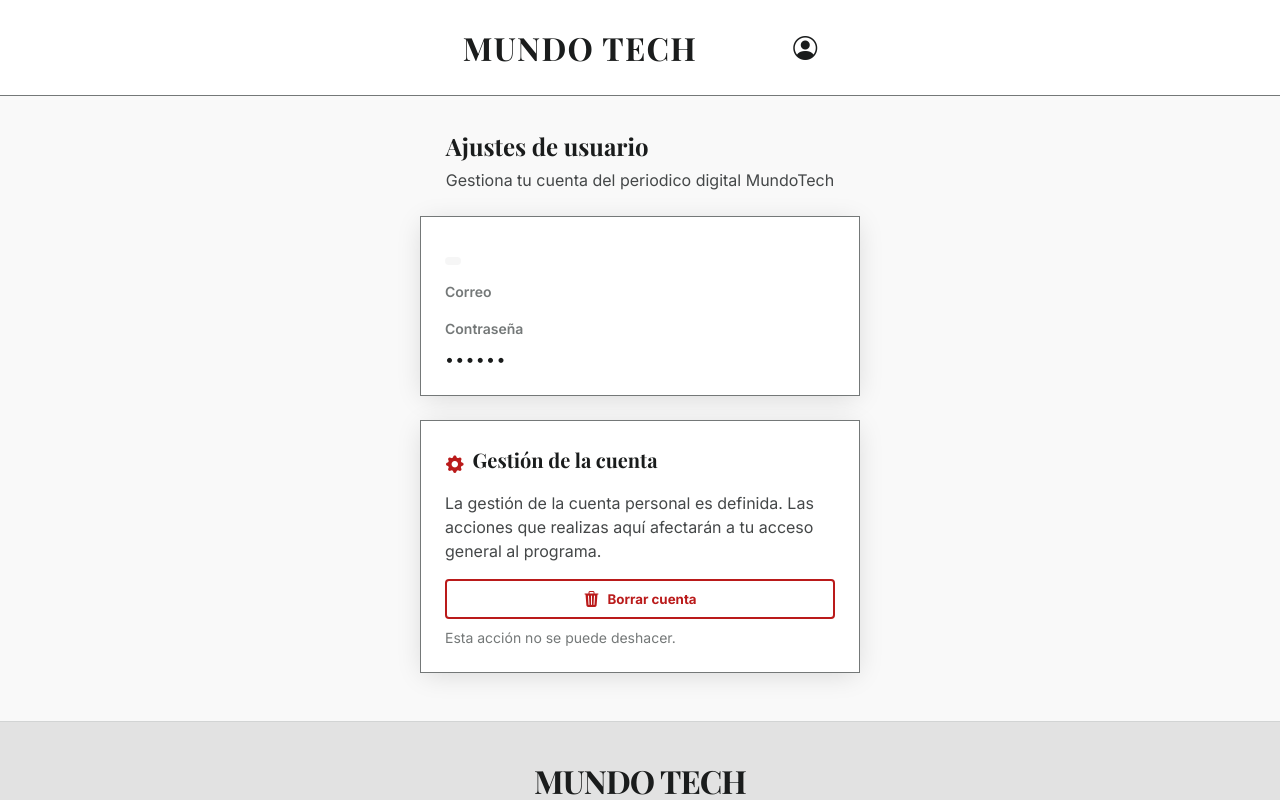
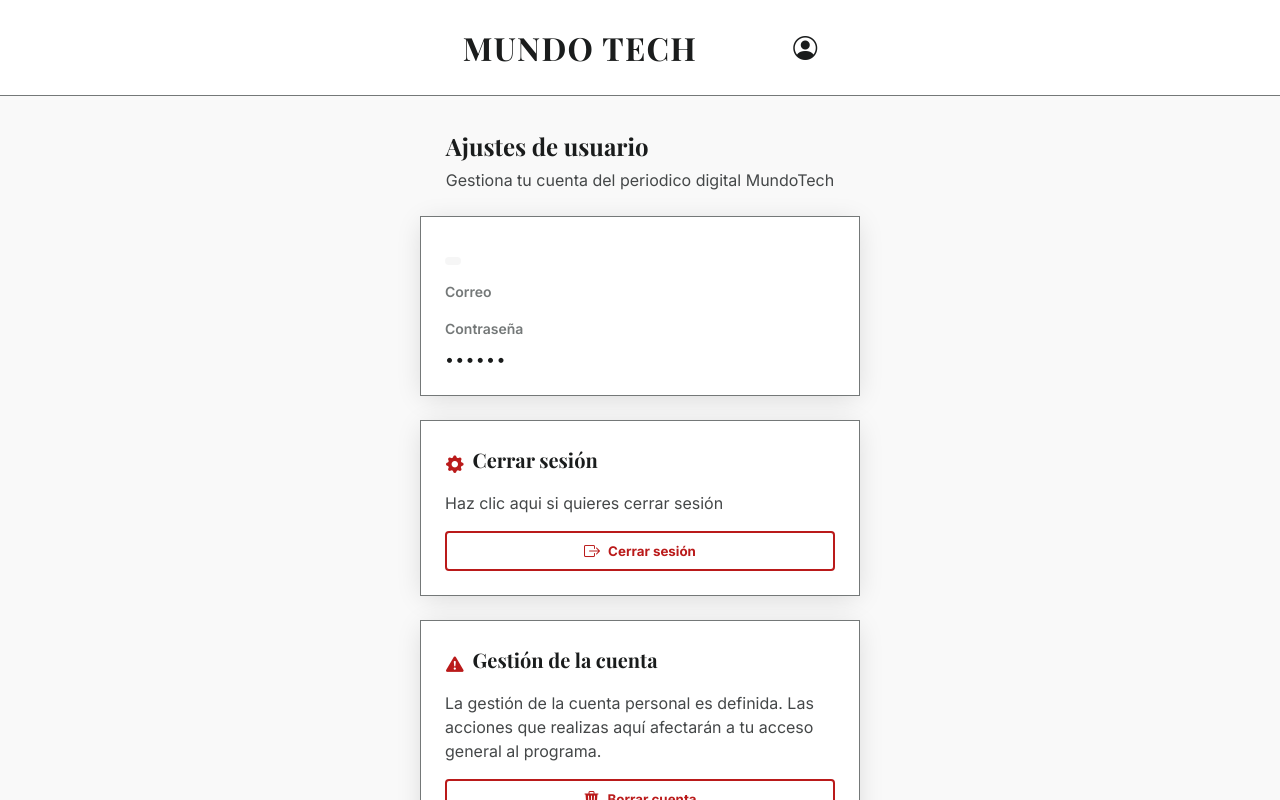
Before and after one commit to FactoriaF5-MundoTech-Team2/PeriodicoTeam2-frontend, a React (Vite) app: page /profile in a window 1280 px wide. Shown: the top 800 px of the page. Built offline with nearby package versions, Linux system fonts and the light colour scheme; no server answers; a web font is replaced by a local one.

Commit message:
add: log out feature added working with backend

```diff
--- a/src/features/users/pages/ProfilePage/ProfilePage.jsx
+++ b/src/features/users/pages/ProfilePage/ProfilePage.jsx
@@ -10,6 +10,11 @@
   const { currentUser, logout } = useUser()
   const navigate = useNavigate()
   const [showModal, setShowModal] = useState(false)
+
+  const handleLogout = () => {
+    logout()
+    navigate("/login")
+  }
 
   const handleDeleteAccount = async () => {
     try {
@@ -60,10 +65,34 @@
           </div>
         </section>
 
+
         {/* Card 2 */}
         <section className="ProfilePage__card ProfilePage__card--danger">
           <div className="ProfilePage__cardTitleRow">
             <i className="bi bi-gear-fill ProfilePage__cardIcon"aria-hidden="true"
+            ></i>
+            <h3 className="ProfilePage__cardTitle ProfilePage__cardTitle--danger">
+              Cerrar sesión
+            </h3>
+          </div>
+
+          <p className="ProfilePage__cardText">
+            Haz clic aqui si quieres cerrar sesión
+          </p>
+
+          <button type="button" className="ProfilePage__dangerBtn" onClick={handleLogout}>
+            <span className="ProfilePage__dangerBtnIcon" aria-hidden="true">
+              <i className="bi bi-box-arrow-right"></i>
+            </span>
+            Cerrar sesión
+          </button>
+        </section>
+
+
+        {/* Card 3 */}
+        <section className="ProfilePage__card ProfilePage__card--danger">
+          <div className="ProfilePage__cardTitleRow">
+            <i className="bi bi-exclamation-triangle-fill ProfilePage__cardIcon"aria-hidden="true"
             ></i>
             <h3 className="ProfilePage__cardTitle ProfilePage__cardTitle--danger">
               Gestión de la cuenta
--- a/src/features/users/pages/ProfilePage/ProfilePage.scss
+++ b/src/features/users/pages/ProfilePage/ProfilePage.scss
@@ -138,8 +138,10 @@
 }
 
 .ProfilePage__dangerBtn:hover {
-  background: rgba($red, 0.12);
-  border-color: rgba($red, 0.55);
+  background: $red;
+  color: $color-background;
+  //background: rgba($red, 0.12);
+  //border-color: rgba($red, 0.55);
 }
 
 .ProfilePage__dangerBtn:active {
```
